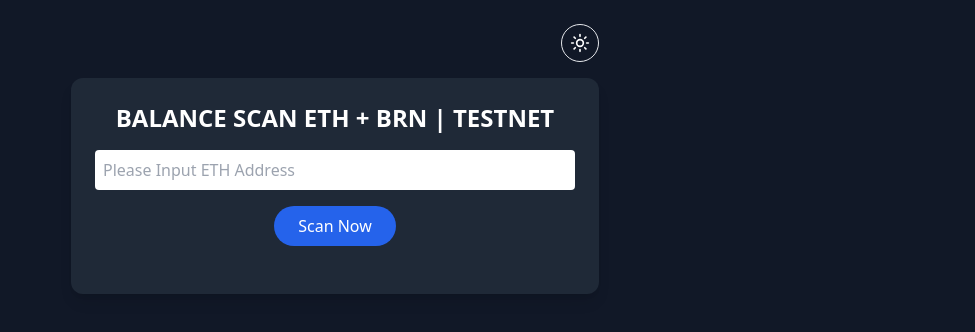
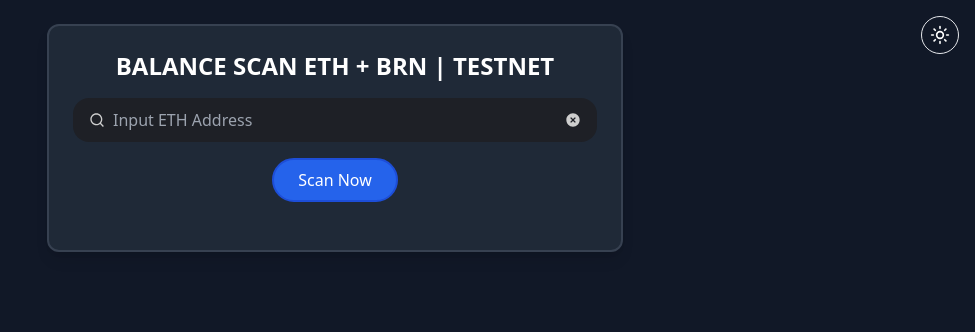
Before and after one commit to saifulabidin/balancescan-fullstack, a React (Create React App) app in the folder client/: page / in a window 1280 px wide. Shown: the top 332 px of the page, without its empty margins (305-1280 px from the left). Built offline with nearby package versions, Linux system fonts and the light colour scheme.

Commit message:
modified:   client/src/App.js

```diff
--- a/client/src/App.js
+++ b/client/src/App.js
@@ -64,12 +64,12 @@
   return (
     <div
       className={cn(
-        "min-h-screen transition-colors duration-300",
+        "min-h-screen transition-colors duration-300 relative",
         dark ? "bg-gray-900 text-white" : "bg-white text-black"
       )}
     >
-      <div className="max-w-xl mx-auto p-6">
-        <div className="flex justify-end mb-4">
+      {/* Tombol Moon dan Sun di pojok kanan atas */}
+      <div className="absolute top-4 right-4">
         <button
           onClick={() => setDark(!dark)}
           className="p-2 rounded-full border hover:rotate-90 transition"
@@ -78,26 +78,61 @@
         </button>
       </div>
 
+      <div className="max-w-xl mx-auto px-0 py-6" style={{ width: "100%" }}>
         <div
           className={cn(
-            "w-full p-6 rounded-xl shadow-lg",
-            dark ? "bg-gray-800" : "bg-gray-200"
+            "w-full p-6 rounded-xl shadow-lg border-2",
+            dark ? "bg-gray-800 border-gray-700" : "bg-gray-200 border-gray-300"
           )}
+          style={{ maxWidth: "100%", margin: 0 }}
         >
           <h1 className="text-2xl font-bold mb-4 text-center">
             BALANCE SCAN ETH + BRN | TESTNET
           </h1>
+          <div className="relative mb-4">
             <input
               type="text"
-            className="w-full p-2 rounded mb-4 text-black"
-            placeholder="Please Input ETH Address"
+              className={cn(
+                "flex w-full rounded-[16px] p-4 ring-offset-background file:border-0 file:bg-transparent",
+                "placeholder:text-input-foreground focus-visible:outline-none focus-visible:ring-2 focus-visible:ring-white/20",
+                "disabled:cursor-not-allowed disabled:opacity-50 px-10 bg-[#1E2026] py-2.5 text-white"
+              )}
+              placeholder="Input ETH Address"
               value={address}
               onChange={(e) => setAddress(e.target.value)}
             />
-          <div className="flex justify-center">
+            <svg
+              xmlns="http://www.w3.org/2000/svg"
+              className="absolute text-[#cecece] top-0 left-0 translate-x-[16px]"
+              style={{ top: "calc(50% - 8px)" }}
+              height="16"
+              width="16"
+              viewBox="0 0 24 24"
+              fill="currentColor"
+            >
+              <path d="M18.031 16.6168L22.3137 20.8995L20.8995 22.3137L16.6168 18.031C15.0769 19.263 13.124 20 11 20C6.032 20 2 15.968 2 11C2 6.032 6.032 2 11 2C15.968 2 20 6.032 20 11C20 13.124 19.263 15.0769 18.031 16.6168ZM16.0247 15.8748C17.2475 14.6146 18 12.8956 18 11C18 7.1325 14.8675 4 11 4C7.1325 4 4 7.1325 4 11C4 14.8675 7.1325 18 11 18C12.8956 18 14.6146 17.2475 15.8748 16.0247L16.0247 15.8748Z" />
+            </svg>
+            <button
+              type="button"
+              className="absolute text-[#cecece] hover:opacity-50 active:text-t3rn-pink"
+              style={{ top: "calc(50% - 8px)", right: "16px", opacity: 1 }}
+              onClick={() => setAddress("")}
+            >
+              <svg
+                xmlns="http://www.w3.org/2000/svg"
+                height="16"
+                width="16"
+                viewBox="0 0 24 24"
+                fill="currentColor"
+              >
+                <path d="M12 22C6.47715 22 2 17.5228 2 12C2 6.47715 6.47715 2 12 2C17.5228 2 22 6.47715 22 12C22 17.5228 17.5228 22 12 22ZM12 10.5858L9.17157 7.75736L7.75736 9.17157L10.5858 12L7.75736 14.8284L9.17157 16.2426L12 13.4142L14.8284 16.2426L16.2426 14.8284L13.4142 12L16.2426 9.17157L14.8284 7.75736L12 10.5858Z" />
+              </svg>
+            </button>
+          </div>
+          <div className="flex justify-center items-center">
             <button
               onClick={fetchBalance}
-              className="bg-blue-600 px-6 py-2 rounded-full hover:bg-blue-700 transition"
+              className="bg-blue-600 px-6 py-2 rounded-full border-2 border-blue-700 hover:bg-blue-700 transition"
             >
               Scan Now
             </button>
@@ -133,13 +168,12 @@
                     exit={{ opacity: 0, y: -20 }}
                     transition={{ duration: 0.3 }}
                     className={cn(
-                      "block p-4 rounded-2xl shadow hover:scale-[1.02] transition",
+                      "flex justify-between items-center p-4 rounded-2xl shadow hover:scale-[1.02] transition",
                       dark
                         ? "bg-gray-700 hover:bg-gray-600"
                         : "bg-white hover:bg-gray-100"
                     )}
                   >
-                    <div className="flex items-center justify-between">
                     <div className="flex items-center gap-2">
                       <img
                         src={icons[net]}
@@ -148,7 +182,8 @@
                       />
                       <span>{net}</span>
                     </div>
-                      <div>{bal}</div>
+                    <div>
+                      {bal} {net.includes("BRN") ? "BRN" : "ETH"}
                     </div>
                   </motion.a>
                 ))}
```
Lines whose indentation alone changed are shown as unchanged.
